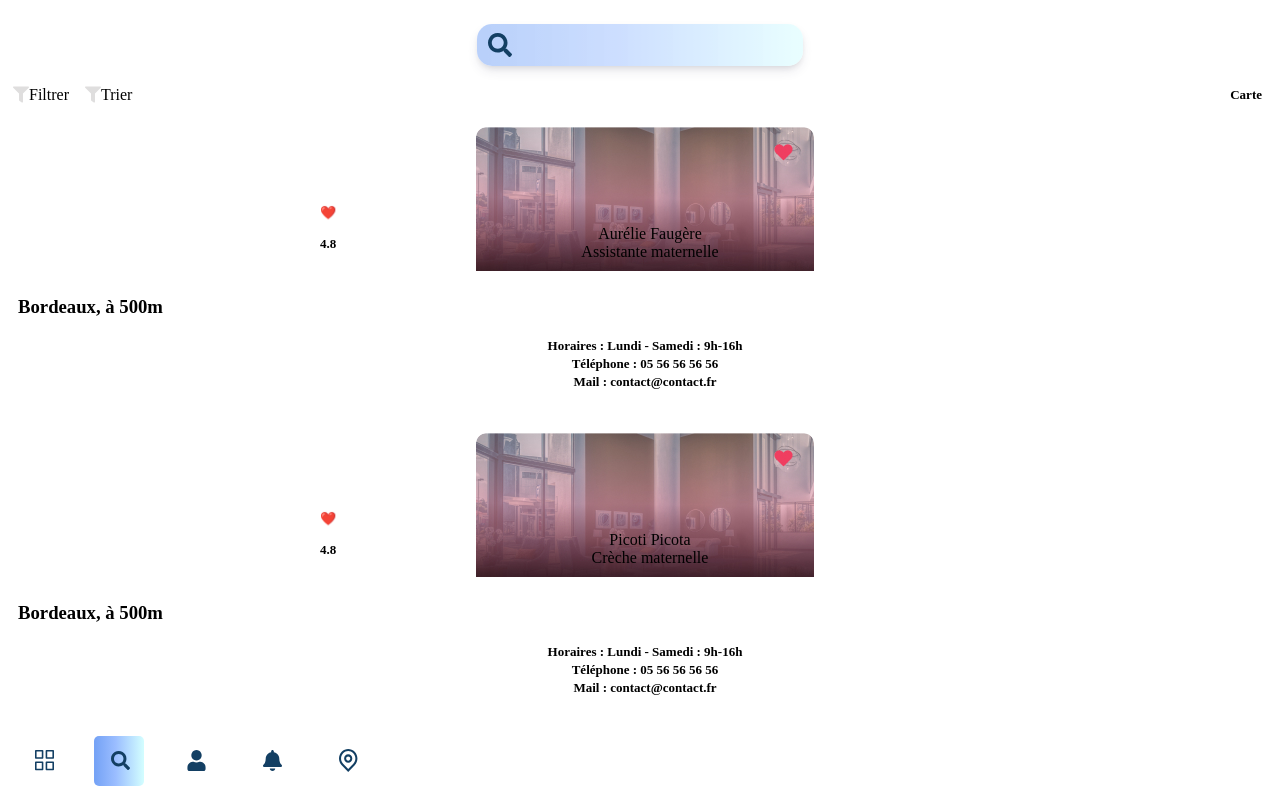
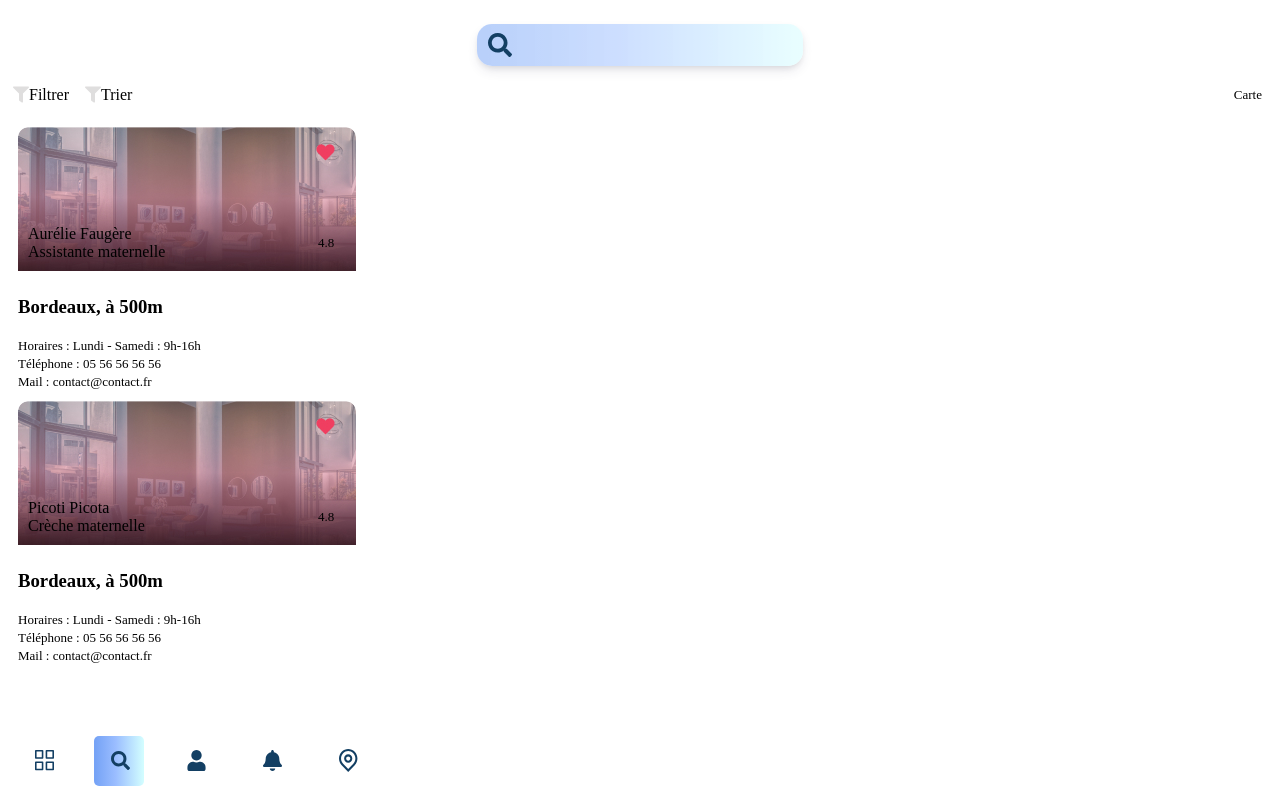
Before and after one commit to naiiipan44/Les-Petits-Nids, a React (Vite) app in the folder client/: page /search in a window 1280 px wide. Built offline with nearby package versions, Linux system fonts and the light colour scheme.

Commit message:
Replace hard coded nursery cards in SearchPage by a map of Nursery component, move the style of Nursery cards from searchpage.css to nursery.css and create NurseryData interface in type folder

```diff
--- /dev/null
+++ b/client/src/assets/fakeNurseData.ts
@@ -0,0 +1,27 @@
+import exempleNursery from "/aurelie_faugere_assistante_maternelle.jpg";
+import type { DataNursery } from "../types/DataNursery";
+
+export const fakeNurse: DataNursery[] = [
+  {
+    id: 1,
+    name: "Aurélie Faugère",
+    type: "Assistante maternelle",
+    image: exempleNursery,
+    rate: "4.8",
+    location: "Bordeaux, à 500m",
+    openHours: "Horaires : Lundi - Samedi : 9h-16h",
+    phoneNumber: "Téléphone : 05 56 56 56 56",
+    mail: "Mail : contact@contact.fr",
+  },
+  {
+    id: 2,
+    name: "Picoti Picota",
+    type: "Crèche maternelle",
+    image: exempleNursery,
+    rate: "4.8",
+    location: "Bordeaux, à 500m",
+    openHours: "Horaires : Lundi - Samedi : 9h-16h",
+    phoneNumber: "Téléphone : 05 56 56 56 56",
+    mail: "Mail : contact@contact.fr",
+  },
+];
--- a/client/src/components/Nursery.tsx
+++ b/client/src/components/Nursery.tsx
@@ -1,34 +1,40 @@
-// function Nursery(
-//   id,
-//   name,
-//   type,
-//   heart,
-//   rate,
-//   location,
-//   openHours,
-//   phoneNumber,
-//   mail,
-// ) {
-//   return (
-//     <>
-//       <article className="nursery-section" key={id}>
-//         <figure>
-//           <img src={name} alt="example of the nursery" />
-//           <figcaption>
-//             {type}
-//             <br />
-//             {heart}
-//           </figcaption>
-//           <p>{heart}</p>
-//           <p>{rate}</p>
-//         </figure>
-//         <h3>{location}</h3>
-//         <p>{openHours}</p>
-//         <p>{phoneNumber}</p>
-//         <p>{mail}</p>
-//       </article>
-//     </>
-//   );
-// }
+// Import style
+import "./nursery.css";
 
-// export default Nursery;
+// Import interface
+import type { DataNursery } from "../types/DataNursery";
+
+function Nursery(dataNursery: DataNursery) {
+  const {
+    id,
+    name,
+    type,
+    image,
+    rate,
+    location,
+    openHours,
+    phoneNumber,
+    mail,
+  } = dataNursery;
+  return (
+    <>
+      <article className="nursery-section" key={id}>
+        <figure>
+          <img src={image} alt="example of the nursery" />
+          <figcaption>
+            {name}
+            <br />
+            {type}
+          </figcaption>
+          <p>{rate}</p>
+        </figure>
+        <h3>{location}</h3>
+        <p>{openHours}</p>
+        <p>{phoneNumber}</p>
+        <p>{mail}</p>
+      </article>
+    </>
+  );
+}
+
+export default Nursery;
--- /dev/null
+++ b/client/src/components/nursery.css
@@ -0,0 +1,31 @@
+.nursery-section {
+  padding: 10px 0 0 10px;
+}
+
+.nursery-section > figure {
+  margin: 0;
+  padding: 0;
+  height: 150px;
+}
+
+.nursery-section > figure p {
+  width: 20px;
+  position: relative;
+  top: -90px;
+  right: -300px;
+}
+
+.nursery-section > figure > figcaption {
+  position: relative;
+  top: -50px;
+  padding: 0 0 0 10px;
+}
+
+.nursery-section > figure > img {
+  border-radius: 10px 10px 0 0;
+}
+
+.nursery-section > p {
+  padding: 0;
+  margin: 0;
+}
--- a/client/src/pages/Landingpage.css
+++ b/client/src/pages/Landingpage.css
@@ -24,7 +24,7 @@
   margin: 0 auto;
 }
 
-figure {
+.landing-page > figure {
   text-align: center;
 }
 .small-not {
@@ -37,7 +37,7 @@ figure {
   margin-top: 1rem;
 }
 
-p {
+.landing-page > p {
   text-align: center;
   font-weight: bold;
   cursor: pointer;
--- a/client/src/pages/SearchPage.tsx
+++ b/client/src/pages/SearchPage.tsx
@@ -1,36 +1,18 @@
+// Import fake data
+import { fakeNurse } from "../assets/fakeNurseData";
+
+// Import images from /public
+import funnelIcon from "/funnel.svg";
 import searchIcon from "/search.svg";
+
+// Import style
 import "./search-page.css";
-import exempleNursery from "/aurelie_faugere_assistante_maternelle.jpg";
-import funnelIcon from "/funnel.svg";
+
+// Import components
+import Nursery from "../components/Nursery";
 
 function SearchPage() {
   /* Object to test the nurse displays, will be removed once we fetch the data */
-  const fakeNurse = [
-    {
-      id: 1,
-      name: "Aurélie Faugère",
-      type: "Assistante maternelle",
-      img: exempleNursery,
-      heart: "❤️",
-      rate: "4.8",
-      location: "Bordeaux, à 500m",
-      openHours: "Horaires : Lundi - Samedi : 9h-16h",
-      phoneNumber: "Téléphone : 05 56 56 56 56",
-      mail: "Mail : contact@contact.fr",
-    },
-    {
-      id: 2,
-      name: "Picoti Picota",
-      type: "Crèche maternelle",
-      img: exempleNursery,
-      heart: "❤️",
-      rate: "4.8",
-      location: "Bordeaux, à 500m",
-      openHours: "Horaires : Lundi - Samedi : 9h-16h",
-      phoneNumber: "Téléphone : 05 56 56 56 56",
-      mail: "Mail : contact@contact.fr",
-    },
-  ];
 
   return (
     <>
@@ -59,23 +41,18 @@ function SearchPage() {
       <main>
         {fakeNurse.map((nurse) => {
           return (
-            /* will be replaced by the Nursery component */
-            <article className="nursery-section" key={nurse.id}>
-              <figure>
-                <img src={exempleNursery} alt="example of the nursery" />
-                <figcaption>
-                  {nurse.name}
-                  <br />
-                  {nurse.type}
-                </figcaption>
-                <p>{nurse.heart}</p>
-                <p>{nurse.rate}</p>
-              </figure>
-              <h3>{nurse.location}</h3>
-              <p>{nurse.openHours}</p>
-              <p>{nurse.phoneNumber}</p>
-              <p>{nurse.mail}</p>
-            </article>
+            <Nursery
+              key={nurse.id}
+              id={nurse.id}
+              image={nurse.image}
+              name={nurse.name}
+              type={nurse.type}
+              rate={nurse.rate}
+              location={nurse.location}
+              openHours={nurse.openHours}
+              phoneNumber={nurse.phoneNumber}
+              mail={nurse.mail}
+            />
           );
         })}
       </main>
--- a/client/src/pages/search-page.css
+++ b/client/src/pages/search-page.css
@@ -61,47 +61,3 @@
   margin: 0;
   display: flex;
 }
-
-/* Main */
-
-main {
-  display: flex;
-  flex-direction: column;
-  gap: 32px;
-  padding: 0 0 20px 0;
-}
-
-.nursery-section {
-  padding: 10px 0 0 10px;
-}
-
-.nursery-section > figure {
-  margin: 0;
-  padding: 0;
-  height: 150px;
-}
-
-.nursery-section > figure p {
-  width: 20px;
-}
-
-.nursery-section > figure > figcaption {
-  position: relative;
-  top: -50px;
-  padding: 0 0 0 10px;
-}
-
-.nursery-section > figure > img {
-  border-radius: 10px 10px 0 0;
-}
-
-.nursery-section > figure > p {
-  position: relative;
-  top: -120px;
-  right: -300px;
-}
-
-.nursery-section > p {
-  padding: 0;
-  margin: 0;
-}
```
Also changed, not shown: client/src/types/DataNursery.d.ts (added, +11 -0 lines).
